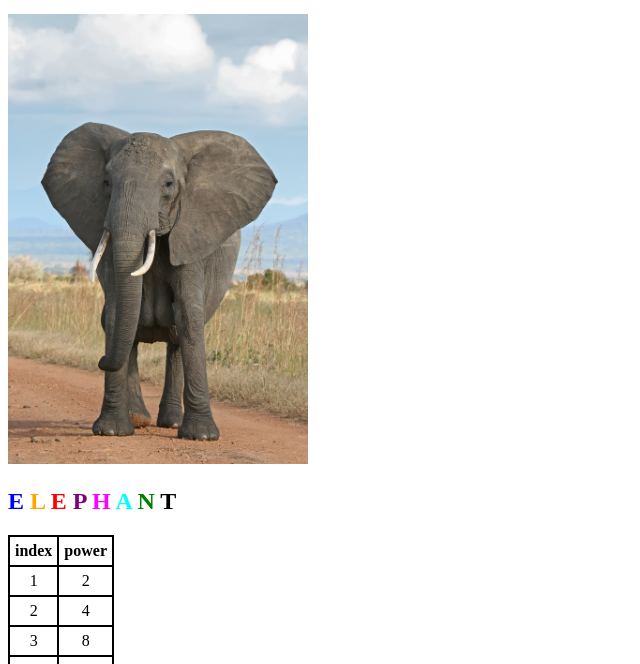
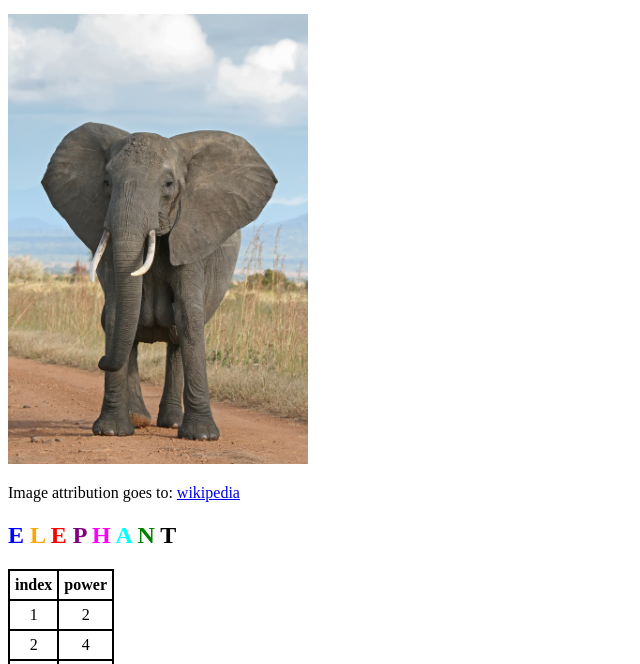
Before and after one commit to YuqingCheng/WebDevHW02, a plain HTML site: page task1.html in a window 1280 px wide. Shown: the part 136-800 px from the top of the page, without its empty margins (0-640 px from the left). Drawn offline with Linux system fonts and the light colour scheme.

Commit message:
Add attributions

```diff
--- a/task1.html
+++ b/task1.html
@@ -13,7 +13,8 @@
 			<li><a href="https://en.wikipedia.org/wiki/Elephant">Elephant</a></li>
 		</ul>
 		<img src="1280px-African_Bush_Elephant.jpg" id="elephant" alt="Elephant">
-		<h2>
+		<p>Image attribution goes to: <a href="https://en.wikipedia.org/wiki/Elephant#/media/File:African_Bush_Elephant.jpg">wikipedia</a></p>
+        <h2>
 			<span class="blue">E</span>
 			<span class="orange">L</span>
 			<span class="red">E</span>
```
